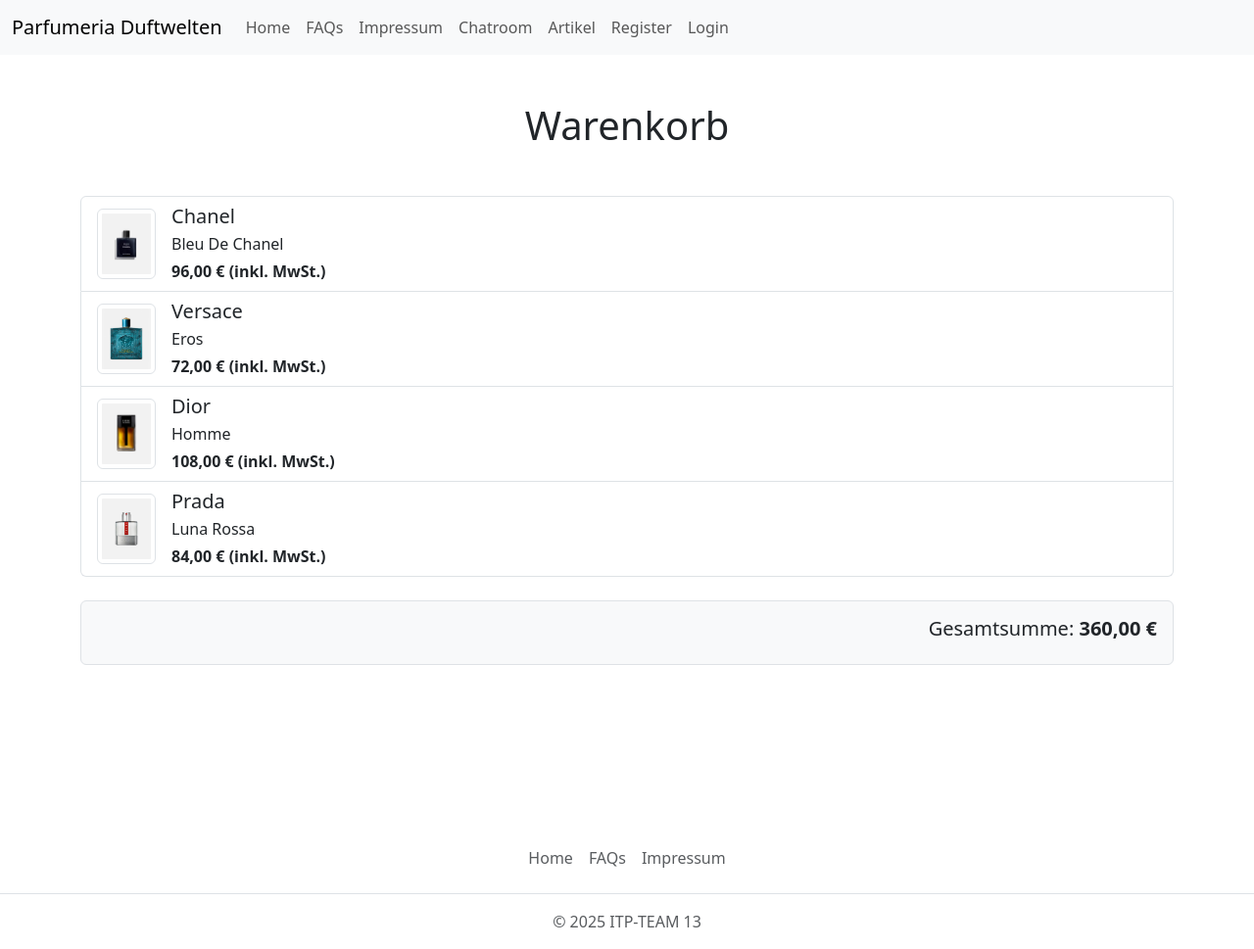
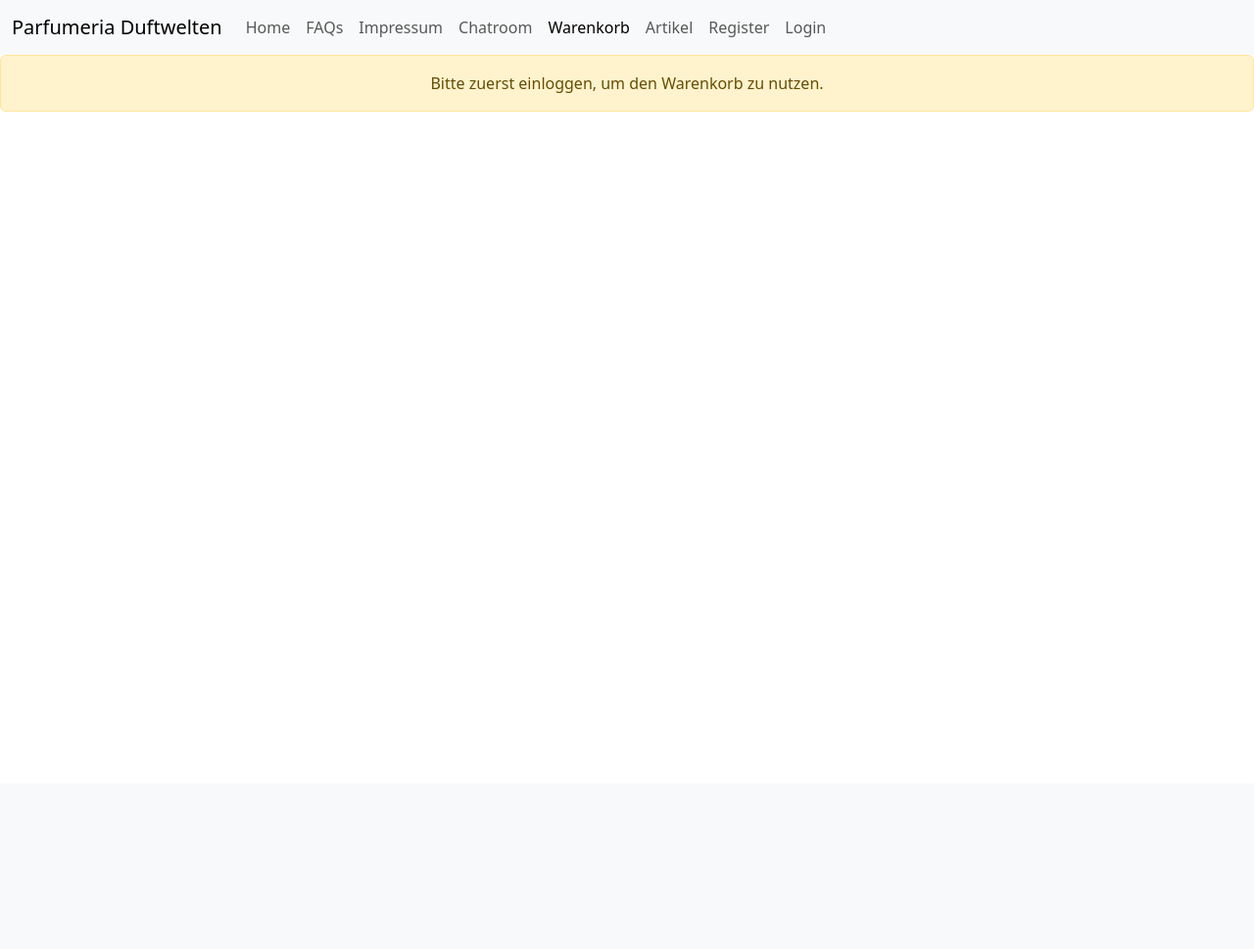
Before and after one commit to fh1798/ITP_Sem2_Grp13, a PHP site: page /index.php?page=warenkorb in a window 1280 px wide. Shown: the whole page at 98% size. After the commit the page ends 114 px from the top, so only its background shows below. Run offline with PHP 8.4, Linux system fonts and the light colour scheme; data comes from the database, SQL or seed files in the repository.

Commit message:
warenkorb hinzugefügt

```diff
--- a/projectCode/includes/basicElements/navbar.php
+++ b/projectCode/includes/basicElements/navbar.php
@@ -17,8 +17,10 @@
         </li>
         <li class="nav-item">
             <a class="nav-link <?php if($page === "chatroom") echo "active"; ?>" href="index.php?page=chatroom">Chatroom</a>
-          </li>
-
+        </li>
+          <li class="nav-item">
+            <a class="nav-link <?php if($page === "warenkorb") echo "active"; ?>" href="index.php?page=warenkorb">Warenkorb</a>
+        </li>
         <li class="nav-item">
           <a class="nav-link <?php if($page === "artikelübersicht") echo "active"; ?>" href="index.php?page=artikelübersicht">Artikel</a>
         </li>
--- a/projectCode/includes/sites/warenkorb.php
+++ b/projectCode/includes/sites/warenkorb.php
@@ -1,62 +1,101 @@
-<body>
 <?php
-// Diese Datei ist in Zukunft verantwortlich für den Warenkorb, zeigt momentan jedoch lediglich eine andere Darstellung derselben Inhalte der Artikelübersicht an
-  // SQL query to join artikel with preisliste, steuersatz, and marke
-  $sql = "
-    SELECT
-      a.artikelID,
-      a.name,
-      a.artikelBildSrc,
-      a.markeFK,
-      p.preisNetto,
-      s.steuersatz,
-      m.name AS markeName
-    FROM artikel a
+require_once(__DIR__ . '/../../config/dbaccess.php');
+
+// Benutzer muss eingeloggt sein
+if (!isset($_SESSION['benutzerID'])) {
+    echo "<div class='alert alert-warning text-center'>Bitte zuerst einloggen, um den Warenkorb zu nutzen.</div>";
+    exit();
+}
+
+$benutzerID = $_SESSION['benutzerID'];
+
+// === POST-Logik ===
+// Artikel hinzufügen
+if (isset($_POST['addArtikelID'])) {
+    $artikelID = intval($_POST['addArtikelID']);
+    $menge = intval($_POST['menge']) ?: 1;
+
+    $sql = "INSERT INTO warenkorb (benutzerID, artikelID, menge)
+            VALUES (?, ?, ?)
+            ON DUPLICATE KEY UPDATE menge = menge + VALUES(menge)";
+    $stmt = $db_obj->prepare($sql);
+    $stmt->bind_param("iii", $benutzerID, $artikelID, $menge);
+    $stmt->execute();
+    $stmt->close();
+}
+
+// Artikel entfernen
+if (isset($_POST['removeArtikelID'])) {
+    $artikelID = intval($_POST['removeArtikelID']);
+    $sql = "DELETE FROM warenkorb WHERE benutzerID = ? AND artikelID = ?";
+    $stmt = $db_obj->prepare($sql);
+    $stmt->bind_param("ii", $benutzerID, $artikelID);
+    $stmt->execute();
+    $stmt->close();
+}
+
+// Menge aktualisieren
+if (isset($_POST['updateArtikelID']) && isset($_POST['neueMenge'])) {
+    $artikelID = intval($_POST['updateArtikelID']);
+    $neueMenge = intval($_POST['neueMenge']);
+    $sql = "UPDATE warenkorb SET menge = ? WHERE benutzerID = ? AND artikelID = ?";
+    $stmt = $db_obj->prepare($sql);
+    $stmt->bind_param("iii", $neueMenge, $benutzerID, $artikelID);
+    $stmt->execute();
+    $stmt->close();
+}
+
+// === Warenkorb anzeigen ===
+$sql = "
+    SELECT a.artikelID, a.name, a.artikelBildSrc, w.menge, p.preisNetto, s.steuersatz
+    FROM warenkorb w
+    JOIN artikel a ON w.artikelID = a.artikelID
     JOIN preisliste p ON a.artikelID = p.artikelID
-    JOIN steuersatz s ON p.steuersatzID = s.steuersatzID
-    JOIN marke m ON a.markeFK = m.markeID
-  ";
-  $stmt = $db_obj->prepare($sql); // Using the already established connection
-  $stmt->execute();
-  // Fetch the result set as an associative array
-  $artikel = [];
-  $result = $stmt->get_result(); // Get the result from the prepared statement
-  while ($item = $result->fetch_assoc()) {
-      $artikel[] = $item; // Store each row in the $artikel array
-  }
+    JOIN steuersatz s ON p.steuersatzId = s.steuersatzID
+    WHERE w.benutzerID = ?
+";
+$stmt = $db_obj->prepare($sql);
+$stmt->bind_param("i", $benutzerID);
+$stmt->execute();
+$result = $stmt->get_result();
+
+$gesamt = 0;
 ?>
-<div class="container py-5 vh-100">
-    <h1 class="text-center mb-5">Warenkorb</h1>
-    <div class="list-group">
-        <?php
-        $gesamtSumme = 0;
-        foreach($artikel as $item):
-            $preisBrutto = $item['preisNetto'] * (1 + $item['steuersatz']);
-            $gesamtSumme += $preisBrutto;
-        ?>
-            <a href="index.php?page=<?php echo "artikeldetailansicht" . "&artikelID=" . $item['artikelID']; ?>" class="list-group-item list-group-item-action d-flex align-items-center gap-3">
-                <img src="<?php echo htmlspecialchars($item['artikelBildSrc']); ?>"
-                     alt="<?php echo htmlspecialchars($item['markeName'] . ' ' . $item['name']); ?>"
-                     style="width: 60px; height: auto;"
-                     class="img-thumbnail">
-                <div>
-                    <h5 class="mb-1"><?php echo htmlspecialchars($item['markeName']); ?></h5>
-                    <div><?php echo htmlspecialchars($item['name']); ?></div>
-                    <div class="fw-bold mt-1">
-                        <?php echo number_format($preisBrutto, 2, ',', '.'); ?> € (inkl. MwSt.)
-                    </div>
-                </div>
-            </a>
-        <?php endforeach; ?>
+
+<div class="container py-5">
+  <h1 class="text-center mb-4">🛒 Ihr Warenkorb bei <strong>Perfumia Duftwelt</strong></h1>
+
+  <?php while ($row = $result->fetch_assoc()):
+    $preisBrutto = $row['preisNetto'] * (1 + $row['steuersatz']);
+    $zeilenpreis = $preisBrutto * $row['menge'];
+    $gesamt += $zeilenpreis;
+  ?>
+  <div class="card mb-3">
+    <div class="row g-0 align-items-center">
+      <div class="col-md-3">
+        <img src="<?php echo htmlspecialchars($row['artikelBildSrc']); ?>" class="img-fluid rounded-start" alt="<?php echo htmlspecialchars($row['name']); ?>">
+      </div>
+      <div class="col-md-9">
+        <div class="card-body">
+          <h5 class="card-title"><?php echo htmlspecialchars($row['name']); ?></h5>
+          <p class="card-text">Einzelpreis: <?php echo number_format($preisBrutto, 2); ?> €</p>
+          <form method="POST" class="d-flex align-items-center gap-2 mb-2">
+            <input type="hidden" name="updateArtikelID" value="<?php echo $row['artikelID']; ?>">
+            <input type="number" name="neueMenge" value="<?php echo $row['menge']; ?>" min="1" class="form-control form-control-sm" style="width:80px;">
+            <button type="submit" class="btn btn-outline-secondary btn-sm">Menge ändern</button>
+          </form>
+          <form method="POST">
+            <input type="hidden" name="removeArtikelID" value="<?php echo $row['artikelID']; ?>">
+            <button type="submit" class="btn btn-outline-danger btn-sm">🗑 Entfernen</button>
+          </form>
+        </div>
+      </div>
     </div>
+  </div>
+  <?php endwhile; ?>
 
-    <!-- Summenblock -->
-    <div class="mt-4 p-3 bg-light border rounded text-end">
-        <h5>Gesamtsumme:
-            <span class="fw-bold">
-                <?php echo number_format($gesamtSumme, 2, ',', '.'); ?> €
-            </span>
-        </h5>
-    </div>
+  <div class="text-end mt-4">
+    <h4>Gesamtpreis: <strong><?php echo number_format($gesamt, 2); ?> €</strong></h4>
+    <button class="btn btn-success btn-lg mt-3">Zur Kasse</button>
+  </div>
 </div>
-</body>
```
Also changed, not shown: projectCode/includes/sites/artikeldetailansicht.php (+20 -20 lines).
